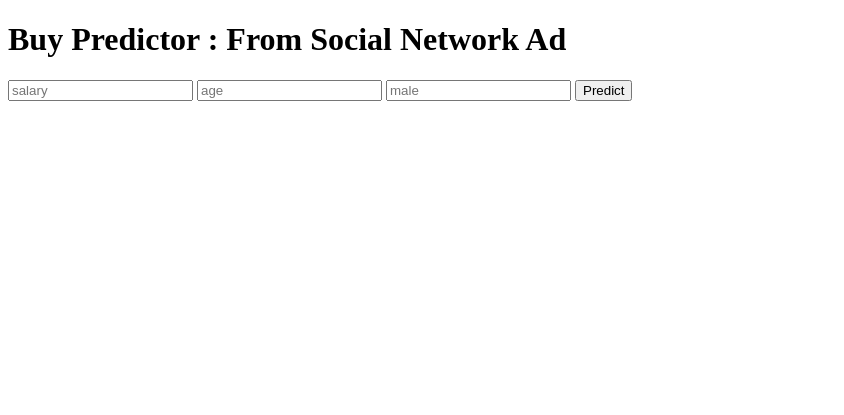
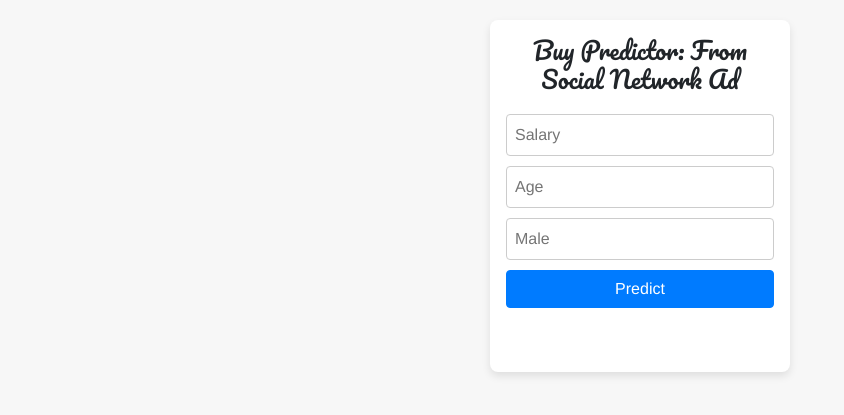
Before and after one commit to ShraddhaLokhande03/ML_project, a Flask app: page / in a window 1280 px wide. Shown: the top 415 px of the page, without its empty margins (0-844 px from the left). Run offline with Flask 3, Linux system fonts and the light colour scheme; parts of the project's set-up code (start-up, migrations or seed data) failed here and were passed over; some libraries are stand-ins or nearby versions.

Commit message:
Update index.html

```diff
--- a/templates/index.html
+++ b/templates/index.html
@@ -1,25 +1,65 @@
 <!DOCTYPE html>
-<html >
-<!--From https://codepen.io/frytyler/pen/EGdtg-->
+<html>
 <head>
   <meta charset="UTF-8">
   <title>ML API</title>
-  <link href='https://fonts.googleapis.com/css?family=Pacifico' rel='stylesheet' type='text/css'>
-<link href='https://fonts.googleapis.com/css?family=Arimo' rel='stylesheet' type='text/css'>
-<link href='https://fonts.googleapis.com/css?family=Hind:300' rel='stylesheet' type='text/css'>
-<link href='https://fonts.googleapis.com/css?family=Open+Sans+Condensed:300' rel='stylesheet' type='text/css'>
+  <link href="https://fonts.googleapis.com/css?family=Pacifico" rel="stylesheet" type="text/css">
+  <link href="https://fonts.googleapis.com/css?family=Arimo" rel="stylesheet" type="text/css">
+  <link href="https://fonts.googleapis.com/css?family=Hind:300" rel="stylesheet" type="text/css">
+  <link href="https://fonts.googleapis.com/css?family=Open+Sans+Condensed:300" rel="stylesheet" type="text/css">
 
+  <!-- Add Bootstrap CSS -->
+  <link rel="stylesheet" href="https://maxcdn.bootstrapcdn.com/bootstrap/4.5.2/css/bootstrap.min.css">
+
+  <!-- Add Custom CSS -->
+  <style>
+    body {
+      font-family: 'Arimo', sans-serif;
+      background-color: #f7f7f7;
+    }
+    .login {
+      margin: 20px auto;
+      max-width: 300px;
+      padding: 16px;
+      background: #fff;
+      border-radius: 8px;
+      box-shadow: 0 4px 8px rgba(0, 0, 0, 0.1);
+    }
+    h1 {
+      font-family: 'Pacifico', cursive;
+      font-size: 24px;
+      text-align: center;
+      margin-bottom: 20px;
+    }
+    input {
+      width: 100%;
+      padding: 8px;
+      margin-bottom: 10px;
+      border: 1px solid #ccc;
+      border-radius: 4px;
+    }
+    button {
+      width: 100%;
+      padding: 10px;
+      background-color: #007bff;
+      color: #fff;
+      border: none;
+      border-radius: 4px;
+      cursor: pointer;
+    }
+  </style>
 </head>
 
 <body>
+  <div class="container">
     <div class="login">
-	<h1>Buy Predictor : From Social Network Ad </h1>
+      <h1>Buy Predictor: From Social Network Ad</h1>
 
       <!-- Main Input For Receiving Query to our ML -->
-    <form action="{{ url_for('predict')}}"method="post">
-    	<input type="text" name="salary" placeholder="salary" required="required" />
-		<input type="text" name="age" placeholder="age" required="required" />
-		<input type="text" name="male" placeholder="male" required="required" />
+      <form action="{{ url_for('predict') }}" method="post">
+        <input type="text" name="salary" placeholder="Salary" required="required">
+        <input type="text" name="age" placeholder="Age" required="required">
+        <input type="text" name="male" placeholder="Male" required="required">
 
         <button type="submit" class="btn btn-primary btn-block btn-large">Predict</button>
       </form>
@@ -27,9 +67,12 @@
       <br>
       <br>
       {{ prediction_text }}
-
+    </div>
   </div>
 
-
+  <!-- Add Bootstrap JS (Optional) -->
+  <!-- <script src="https://code.jquery.com/jquery-3.6.0.slim.min.js"></script>
+  <script src="https://cdn.jsdelivr.net/npm/@popperjs/core@2.11.6/dist/umd/popper.min.js"></script>
+  <script src="https://maxcdn.bootstrapcdn.com/bootstrap/4.5.2/js/bootstrap.min.js"></script> -->
 </body>
 </html>
```
Lines whose indentation alone changed are shown as unchanged.
